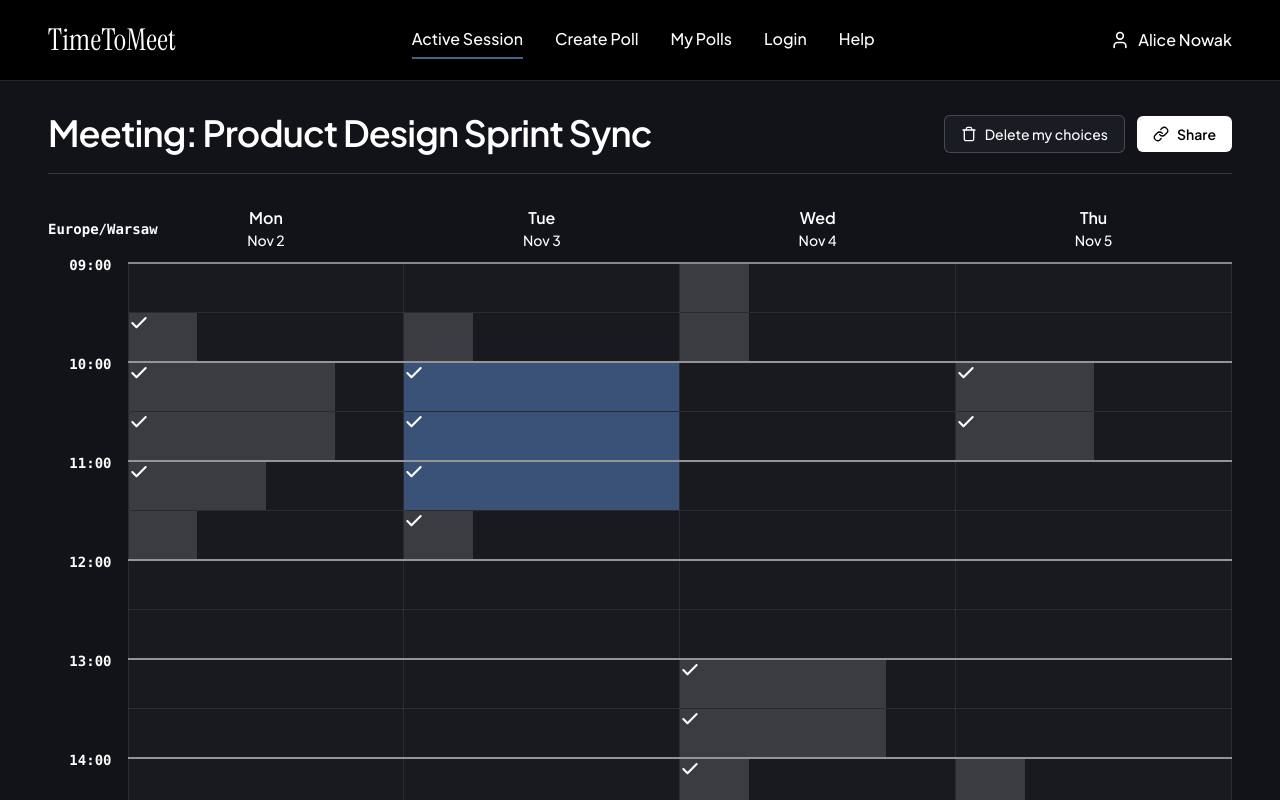
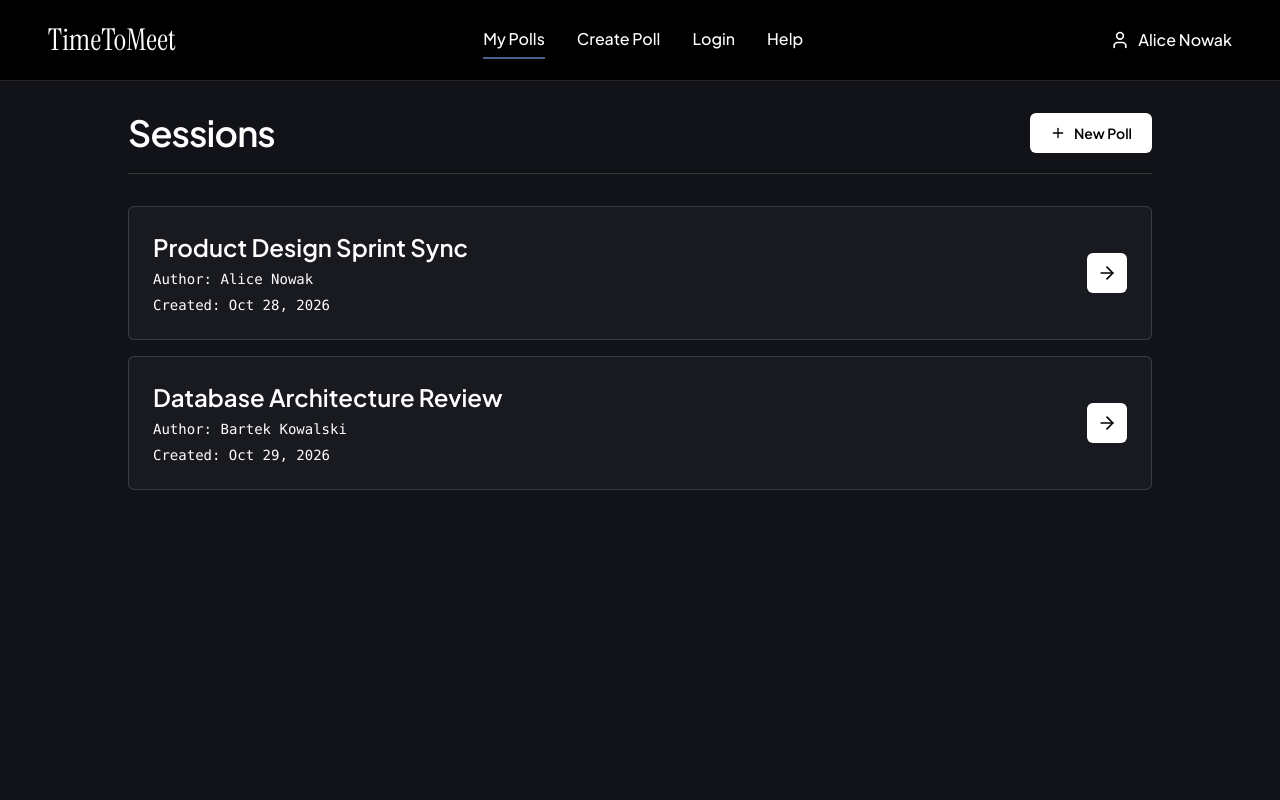
Before and after one commit to Stachu1203/TimeToMeet, a React (Vite) app in the folder frontend/: page / in a window 1280 px wide. Shown: the top 800 px of the page. Built offline with nearby package versions, Linux system fonts and the light colour scheme.

Commit message:
Merged active session and my polls tabs

```diff
--- a/frontend/src/App.tsx
+++ b/frontend/src/App.tsx
@@ -18,7 +18,7 @@ function App() {
   const [page, setPage] = useState<PageName>(() => {
     const params = new URLSearchParams(window.location.search);
     if (params.get("session")) return "session";
-    return "session";
+    return "home";
   });
 
   const activeSession =
@@ -31,7 +31,7 @@ function App() {
 
   const handleLogin = (user: User) => {
     setCurrentUser(user);
-    setPage("session");
+    setPage("home");
   };
 
   const handleCreateGroup = (payload: GroupCreatePayload) => {
@@ -125,14 +125,14 @@ function App() {
           <nav className="flex items-center gap-8">
             {(
               [
-                { id: "session", label: "Active Session" },
+                { id: "home", label: "My Polls" },
                 { id: "create", label: "Create Poll" },
-                { id: "home", label: "My Polls" },
                 { id: "login", label: "Login" },
                 { id: "help", label: "Help" },
               ] as { id: PageName; label: string }[]
             ).map((item) => {
-              const active = page === item.id;
+              const active =
+                page === item.id || (item.id === "home" && page === "session");
               return (
                 <button
                   key={item.id}
@@ -181,7 +181,7 @@ function App() {
         {page === "create" && (
           <CreateGroupPage
             onCreateGroup={handleCreateGroup}
-            onCancel={() => setPage("session")}
+            onCancel={() => setPage("home")}
           />
         )}
 
@@ -193,6 +193,7 @@ function App() {
             onSaveUserSlots={handleSaveUserSlots}
             onClearUserSlots={handleClearUserSlots}
             onOpenLogin={() => setPage("login")}
+            onBack={() => setPage("home")}
           />
         )}
 
--- a/frontend/src/components/Icons.tsx
+++ b/frontend/src/components/Icons.tsx
@@ -43,6 +43,23 @@ export function ChevronRightIcon({ className = 'w-5 h-5' }: { className?: string
       className={className}
     >
       <path d="m9 18 6-6-6-6" />
+    </svg>
+  );
+}
+
+export function ArrowLeftIcon({ className = 'w-4 h-4' }: { className?: string }) {
+  return (
+    <svg
+      viewBox="0 0 24 24"
+      fill="none"
+      stroke="currentColor"
+      strokeWidth="2"
+      strokeLinecap="round"
+      strokeLinejoin="round"
+      className={className}
+    >
+      <path d="M19 12H5" />
+      <path d="m12 19-7-7 7-7" />
     </svg>
   );
 }
--- a/frontend/src/components/SessionPage.tsx
+++ b/frontend/src/components/SessionPage.tsx
@@ -1,7 +1,7 @@
 import { useEffect, useMemo, useState } from "react";
 import { formatShortDate, generateTimeLabels, makeSlotKey } from "../mockData";
 import type { GroupSession, User } from "../types";
-import { CheckIcon, LinkIcon, TrashIcon } from "./Icons";
+import { ArrowLeftIcon, CheckIcon, LinkIcon, TrashIcon } from "./Icons";
 
 // Accessible color palette
 const palette = [
@@ -24,6 +24,7 @@ interface SessionPageProps {
   onSaveUserSlots: (sessionId: string, user: User, slots: string[]) => void;
   onClearUserSlots: (sessionId: string, userId: string) => void;
   onOpenLogin: () => void;
+  onBack: () => void;
 }
 
 interface MergedWindow {
@@ -54,6 +55,7 @@ export function SessionPage({
   onSaveUserSlots,
   onClearUserSlots,
   onOpenLogin,
+  onBack,
 }: SessionPageProps) {
   const timeLabels = useMemo(
     () => generateTimeLabels(session.grid_start_hour, session.grid_end_hour),
@@ -208,9 +210,19 @@ export function SessionPage({
   return (
     <div className="w-full space-y-8">
       <div className="flex flex-col sm:flex-row sm:items-end justify-between gap-4 border-b border-white/15 pb-5">
-        <h1 className="text-3xl sm:text-4xl font-semibold tracking-tight text-white">
-          Meeting: {session.title}
-        </h1>
+        <div className="flex items-center gap-4">
+          <button
+            type="button"
+            onClick={onBack}
+            aria-label="Back to My Polls"
+            className="p-2.5 bg-[#181a20] hover:bg-white/10 border border-white/20 rounded-md text-white transition-transform active:scale-95 cursor-pointer"
+          >
+            <ArrowLeftIcon className="w-5 h-5" />
+          </button>
+          <h1 className="text-3xl sm:text-4xl font-semibold tracking-tight text-white">
+            Meeting: {session.title}
+          </h1>
+        </div>
 
         <div className="flex flex-wrap items-center gap-3">
           {currentUser && mySlots.size > 0 && (
```
